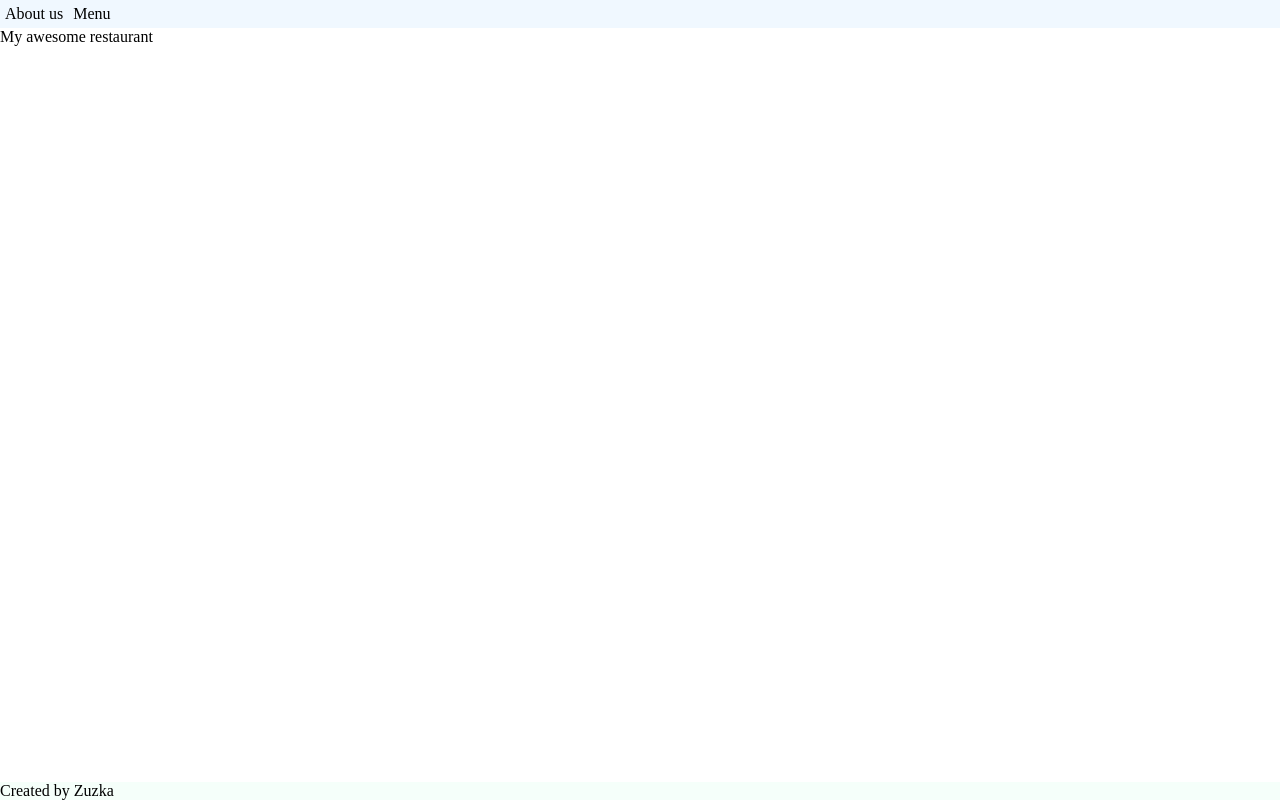
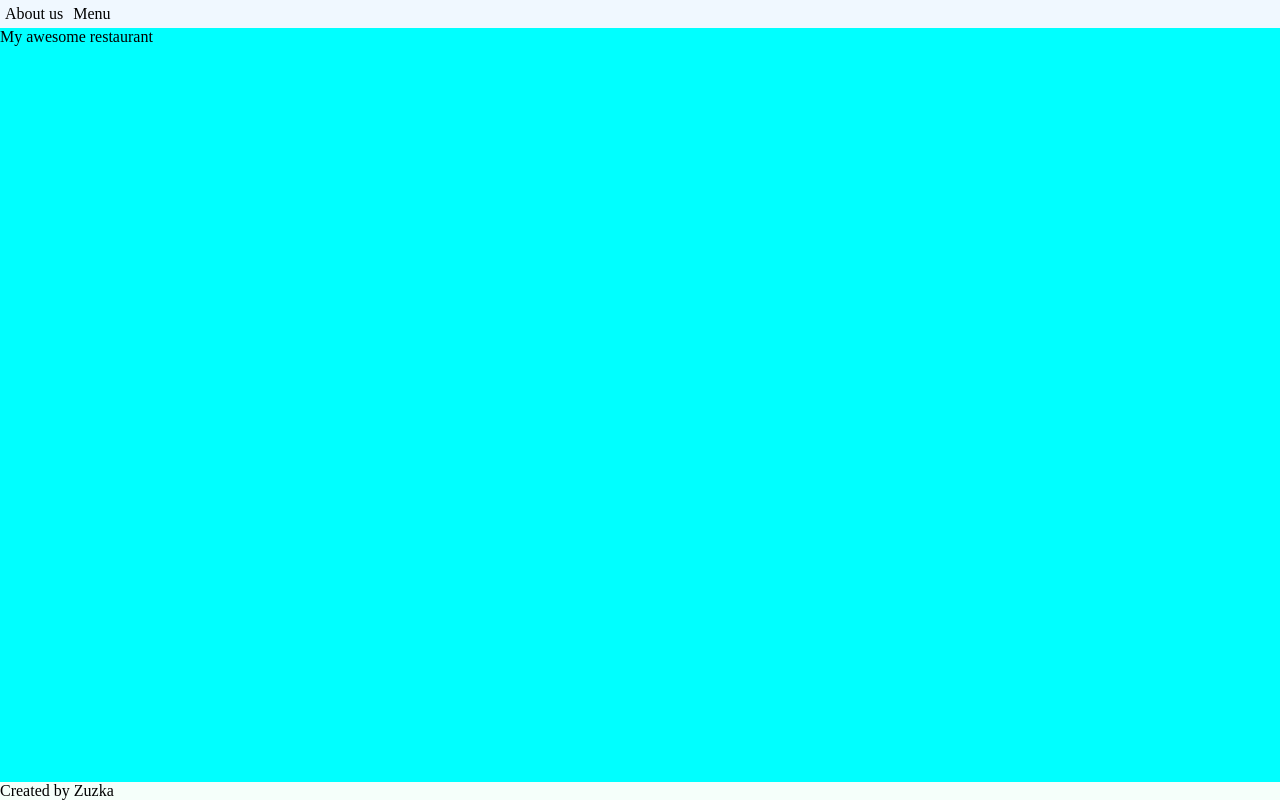
Before and after one commit to UwU-37586109292/Restaurant-page, a website built with webpack: page dist/index.html in a window 1280 px wide. Built offline with Linux system fonts and the light colour scheme.

Commit message:
Stretch main section to remaining screen

```diff
--- a/src/style.css
+++ b/src/style.css
@@ -27,7 +27,10 @@ li {
     margin: 5px;
 }
 
-.main {}
+.main {
+    background-color: aqua;
+    height: 100vh;
+}
 
 header {
     background-color: aliceblue;
```
Also changed, not shown: dist/main.js.
